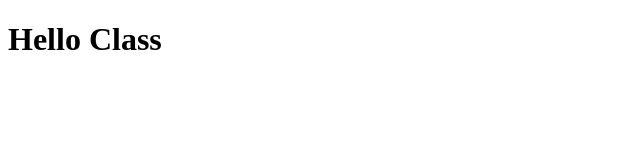
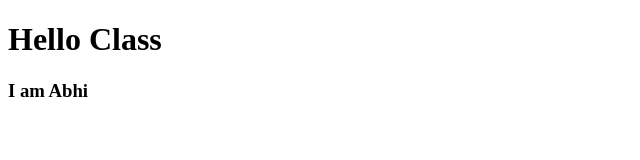
Before and after one commit to satyampundi/codetester, a plain HTML site: page index.html in a window 1280 px wide. Shown: the whole page, without its empty margins (0-640 px from the left). Drawn offline with Linux system fonts and the light colour scheme.

Commit message:
Update index.html

```diff
--- a/index.html
+++ b/index.html
@@ -5,5 +5,6 @@
 </head>
 <body>
 <h1>Hello Class</h1>
+	<h3>I am Abhi</h3>
 </body>
 </html>
```
